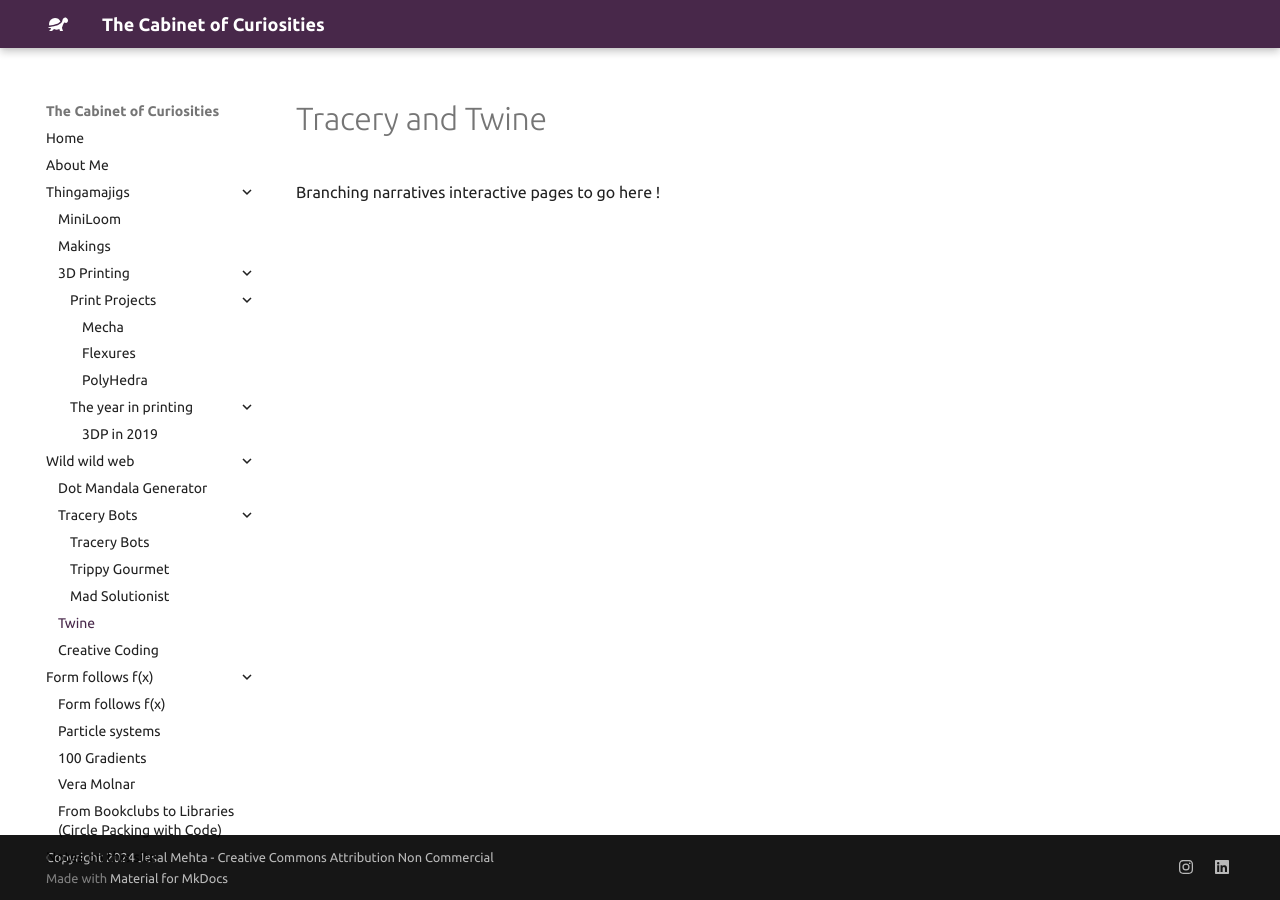
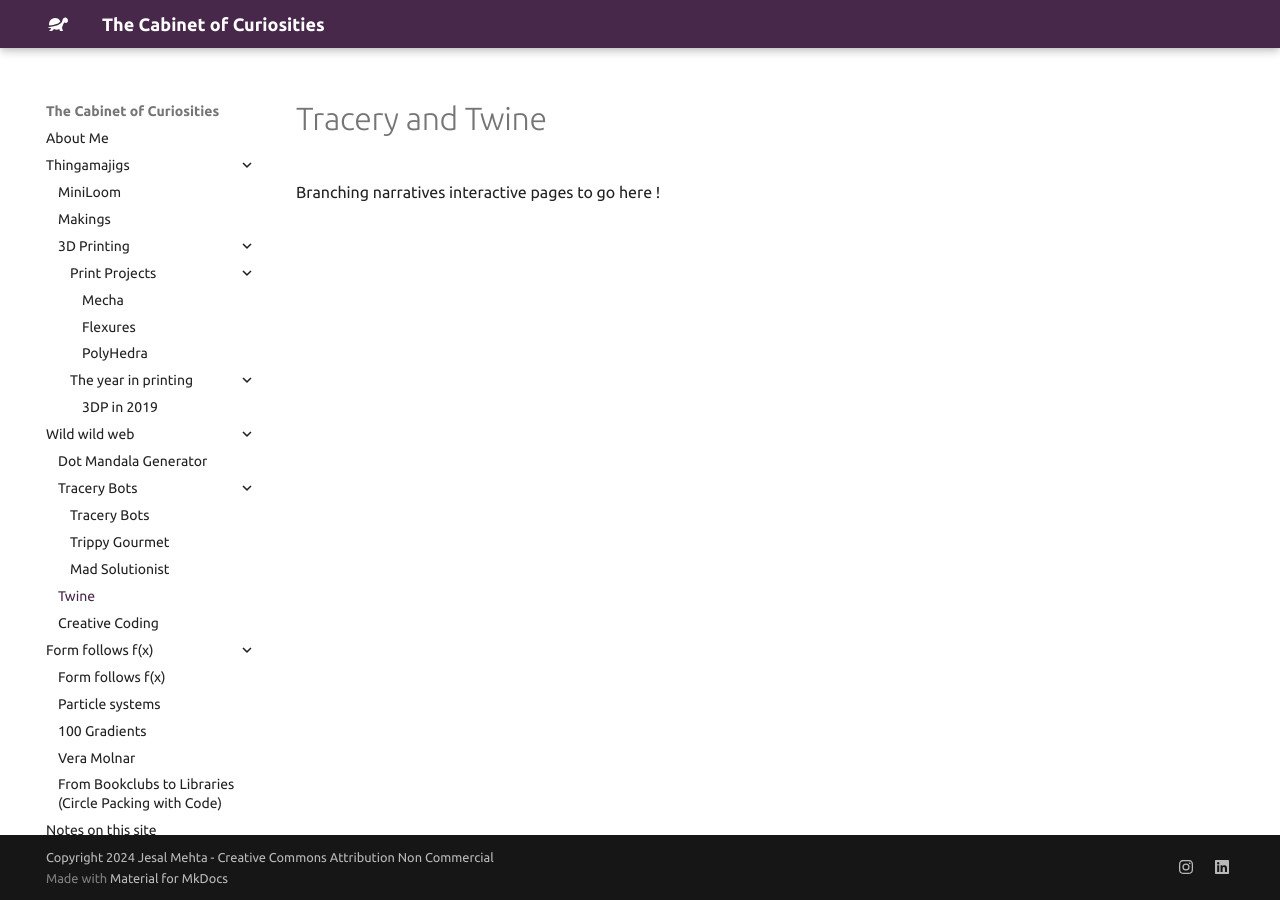
Before and after one commit to jesmehta/CabinetOfCuriosities, an MkDocs documentation site: the page built from docs/emergent_twine.md, in a window 1280 px wide. Built offline with MkDocs 1.6.1 and Material for MkDocs 9.7.7, drawn with Linux system fonts in a browser that asks for light colours.

```diff
--- a/mkdocs.yml
+++ b/mkdocs.yml
@@ -4,7 +4,6 @@ site_author: Jesal Mehta
 copyright: Copyright 2024 Jesal Mehta - Creative Commons Attribution Non Commercial
 
 nav:
-  - Home: index.md
   - About Me: about.md
   - Thingamajigs :
     - MiniLoom : mini_loom.md
@@ -85,6 +84,7 @@ plugins:
 
 extra_css:
   - stylesheets/extra.css
+  - stylesheets/cabinet-material.css
 
 extra_javascript:
   - js/extra.js
```
Also changed, not shown: 2 other files.
